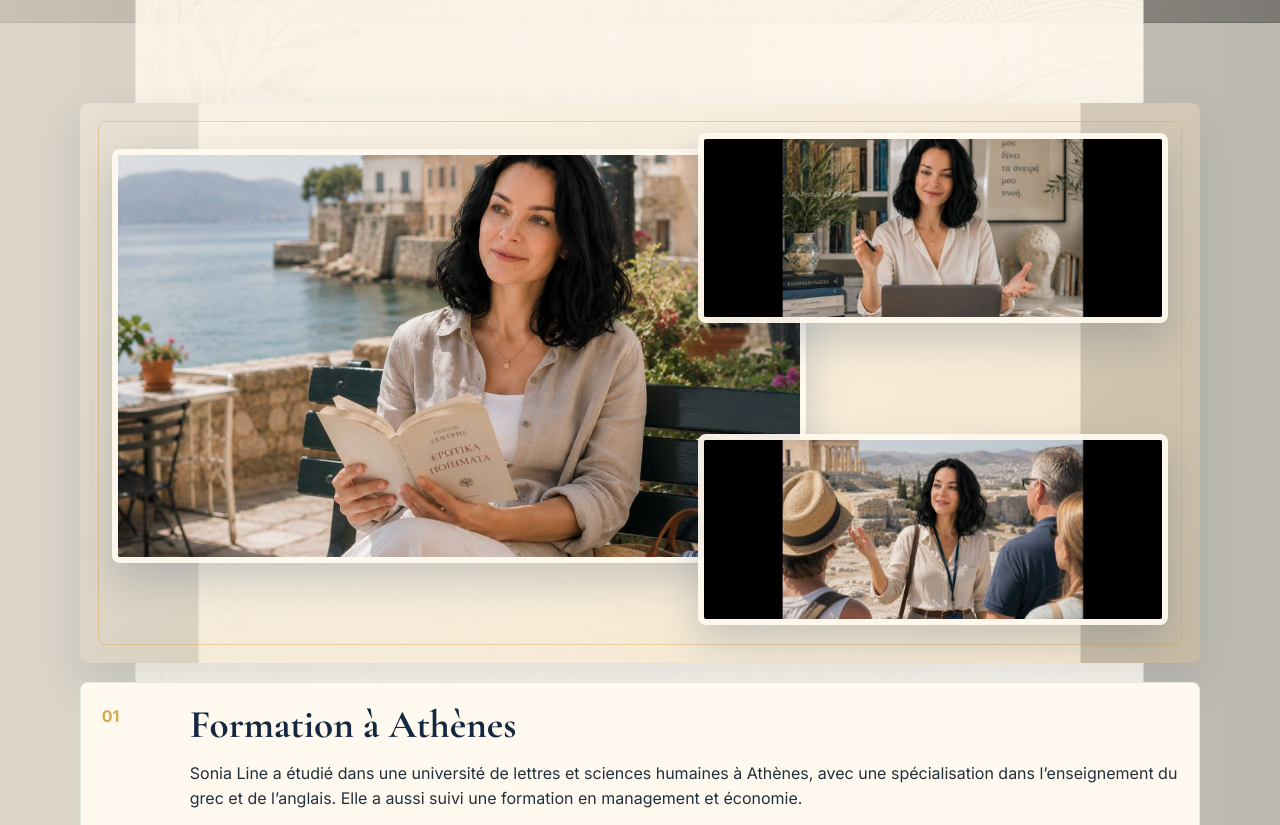
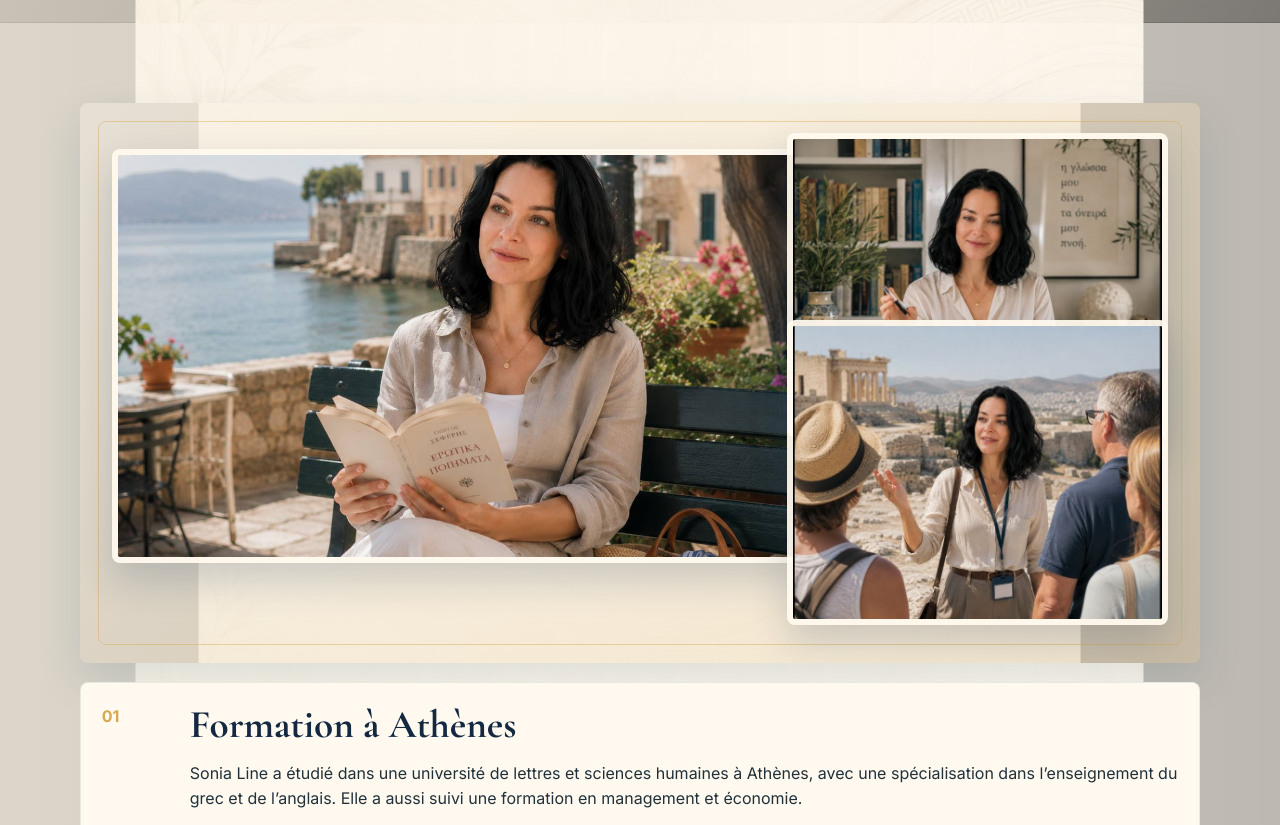
Before and after one commit to catcodecat/greek-lessons-sonia, a plain HTML site: page about.html in a window 1280 px wide. Shown: the part 480-1305 px from the top of the page. Drawn offline with nearby package versions, Linux system fonts and the light colour scheme.

Commit message:
Fix about collage image cropping

```diff
--- a/about.html
+++ b/about.html
@@ -8,7 +8,7 @@
   <link rel="preconnect" href="https://fonts.googleapis.com">
   <link rel="preconnect" href="https://fonts.gstatic.com" crossorigin>
   <link href="https://fonts.googleapis.com/css2?family=Cormorant+Garamond:wght@600;700&family=Inter:wght@400;500;600;700&display=swap" rel="stylesheet">
-  <link rel="stylesheet" href="css/style.css">
+  <link rel="stylesheet" href="css/style.css?v=20260606">
 </head>
 <body class="page-about">
   <header class="site-header">
@@ -39,9 +39,15 @@
     <section class="section">
       <div class="container timeline">
         <div class="about-photo about-collage reveal" aria-label="Photos de Sonia Line en Grèce">
-          <img class="about-collage-main" src="images/sonia-3.jpg" alt="Sonia Line lisant un livre près de la mer en Grèce">
-          <img class="about-collage-side about-collage-top" src="images/sonia-2.jpg" alt="Sonia Line pendant un cours de grec en ligne">
-          <img class="about-collage-side about-collage-bottom" src="images/sonia-1.jpg" alt="Sonia Line guidant des élèves devant un site antique grec">
+          <div class="about-collage-frame about-collage-main">
+            <img src="images/sonia-3.jpg" alt="Sonia Line lisant un livre près de la mer en Grèce">
+          </div>
+          <div class="about-collage-frame about-collage-side about-collage-top">
+            <img src="images/sonia-2.jpg" alt="Sonia Line pendant un cours de grec en ligne">
+          </div>
+          <div class="about-collage-frame about-collage-side about-collage-bottom">
+            <img src="images/sonia-1.jpg" alt="Sonia Line guidant des élèves devant un site antique grec">
+          </div>
         </div>
         <article class="timeline-item reveal">
           <span class="timeline-number">01</span>
--- a/css/style.css
+++ b/css/style.css
@@ -408,29 +408,34 @@ p {
   pointer-events: none;
 }
 
-.about-collage img {
+.about-collage-frame {
   position: absolute;
+  overflow: hidden;
+  border: 6px solid rgba(255, 249, 239, 0.94);
+  border-radius: var(--radius);
+  box-shadow: 0 18px 38px rgba(30, 58, 95, 0.2);
+}
+
+.about-collage-frame img {
   width: 100%;
   height: 100%;
   object-fit: cover;
-  border: 6px solid rgba(255, 249, 239, 0.94);
-  border-radius: var(--radius);
-  box-shadow: 0 18px 38px rgba(30, 58, 95, 0.2);
+  object-position: center;
 }
 
 .about-collage-main {
   left: 32px;
   top: 46px;
   z-index: 1;
-  max-width: 62%;
-  max-height: 74%;
+  width: 62%;
+  height: 74%;
 }
 
 .about-collage-side {
   right: 32px;
   z-index: 2;
-  max-width: 42%;
-  max-height: 34%;
+  width: 42%;
+  aspect-ratio: 5 / 4;
 }
 
 .about-collage-top {
@@ -852,6 +857,10 @@ textarea:focus {
     grid-row: span 2;
   }
 
+  .about-collage-side {
+    width: 34%;
+  }
+
   .section {
     padding: 5rem 0;
   }
```
Also changed, not shown: culture.html (+1 -1 lines), index.html (+1 -1 lines), lessons.html (+1 -1 lines).
